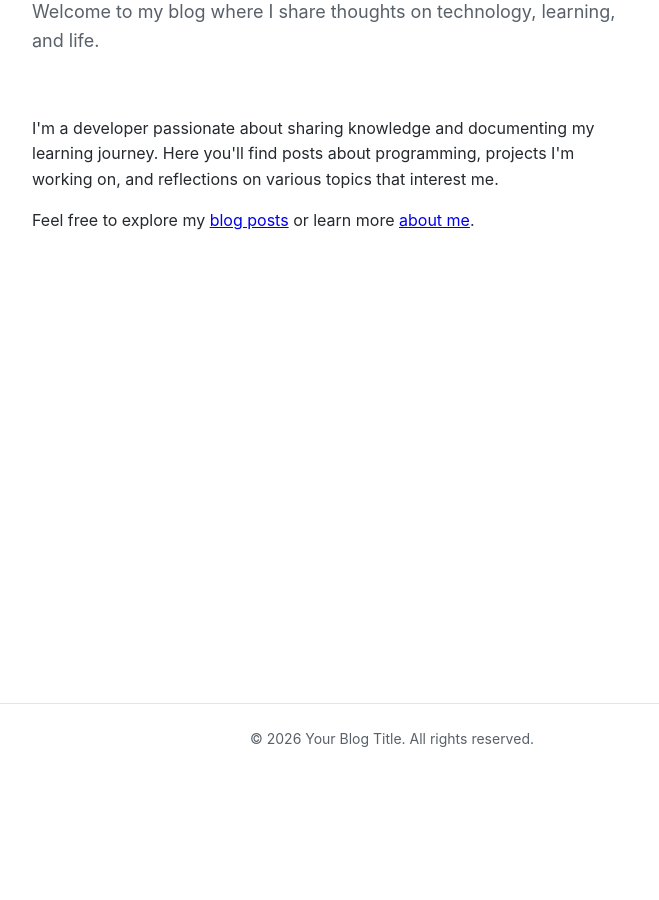
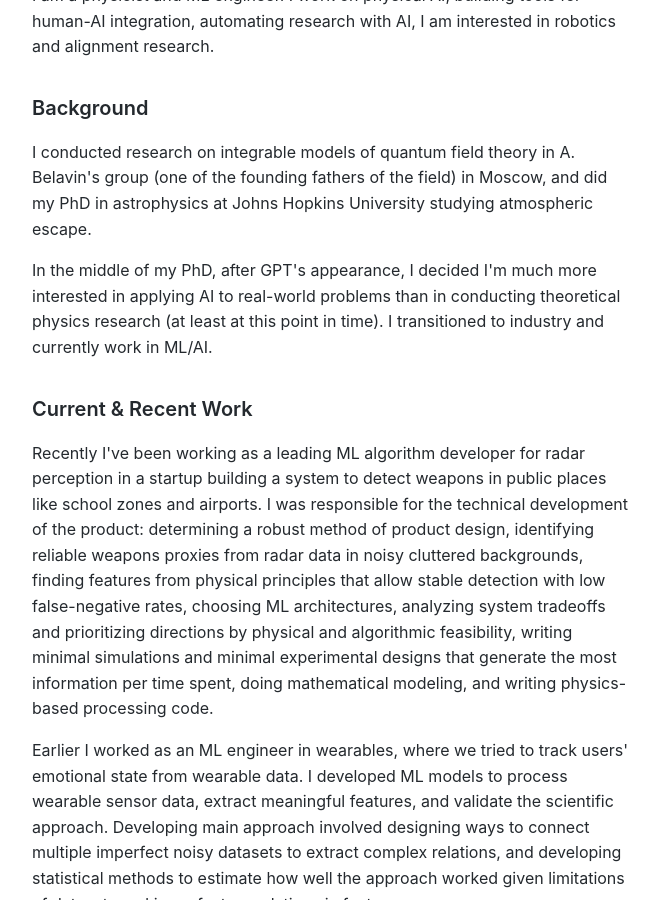
Before and after one commit to TatianaUshakova/TatianaUshakova.github.io, a Jekyll site: the page built from index.html, in a window 1280 px wide and 900 px high, scrolled down 203 px. Shown: the whole window, without its empty margins (248-907 px from the left). Built offline with Jekyll 4.4.1, drawn with Linux system fonts in a browser that asks for light colours; before the commit the page ends 977 px from its top, so only the background shows below that; some of the changed text lies outside the part shown.

Commit message:
Update homepage to display about content directly and refine site configuration
- Replace homepage with about page content for immediate visitor context
- Update site title to "Tatiana Ushakova" and improve description
- Remove placeholder welcome text and simplify page headers
- Add blog link references in project descriptions

🤖 Generated with [Claude Code](https://claude.ai/code)

Co-Authored-By: Claude <noreply@anthropic.com>

```diff
--- a/_config.yml
+++ b/_config.yml
@@ -1,7 +1,7 @@
-title: Your Blog Title
+title: Tatiana Ushakova
 email: your-email@domain.com
 description: >-
-  Write an awesome description for your new site here.
+  Physicist and ML engineer working on physical AI, human-AI integration, and alignment research.
 baseurl: ""
 url: "https://tatianaushakova.github.io"
 twitter_username: yourusername
--- a/about.html
+++ b/about.html
@@ -5,8 +5,7 @@ title: About
 
 <div class="about-page">
     <header class="page-header">
-        <h1>About Me</h1>
-        <p>Welcome! Let me tell you a bit about myself.</p>
+        <h1>About</h1>
     </header>
 
     <div class="about-content">
@@ -50,7 +49,7 @@ title: About
                     <strong>Time-spent-advisor:</strong> Most productivity tools tell you the breakdown of time spent on apps but give very little actionable information on what to do with it. I spent a lot of time analyzing my time use manually, asking "what exactly did I do ('submitted a refund for a trip', not 'answered emails'), what was the purpose of this action, and is it the best way to spend my time?", which gave me a lot of useful information for improving my productivity. Now I'm building an app that does the same automatically.
                 </li>
             </ul>
-            <p>These - and maybe a few more - will be posted here soon.</p>
+            <p>These - and maybe a few more - will be posted in the <a href="{{ '/blog' | relative_url }}">blog</a> section soon.</p>
         </section>
 
         <section class="blog-info">
--- a/index.html
+++ b/index.html
@@ -2,21 +2,66 @@
 layout: default
 ---
 
-<div class="home">
-    <section class="hero">
+<div class="about-page">
+    <header class="page-header">
         <h1>Tatiana Ushakova</h1>
-        <p>Welcome to my blog where I share thoughts on technology, learning, and life.</p>
+    </header>
+
+    <div class="about-content">
+        <section class="intro">
+            <p>
+                I am a physicist and ML engineer. I work on physical AI, building tools for human-AI integration, automating research with AI, I am interested in robotics and alignment research.
+            </p>
         </section>
 
-    <section class="welcome-content">
+        <section class="background">
+            <h2>Background</h2>
             <p>
-            I'm a developer passionate about sharing knowledge and documenting my learning journey.
-            Here you'll find posts about programming, projects I'm working on, and reflections on
-            various topics that interest me.
+                I conducted research on integrable models of quantum field theory in A. Belavin's group (one of the founding fathers of the field) in Moscow, and did my PhD in astrophysics at Johns Hopkins University studying atmospheric escape.
             </p>
             <p>
-            Feel free to explore my <a href="{{ '/blog' | relative_url }}">blog posts</a> or learn more
-            <a href="{{ '/about' | relative_url }}">about me</a>.
+                In the middle of my PhD, after GPT's appearance, I decided I'm much more interested in applying AI to real-world problems than in conducting theoretical physics research (at least at this point in time). I transitioned to industry and currently work in ML/AI.
             </p>
         </section>
+
+        <section class="work">
+            <h2>Current & Recent Work</h2>
+            <p>
+                Recently I've been working as a leading ML algorithm developer for radar perception in a startup building a system to detect weapons in public places like school zones and airports. I was responsible for the technical development of the product: determining a robust method of product design, identifying reliable weapons proxies from radar data in noisy cluttered backgrounds, finding features from physical principles that allow stable detection with low false-negative rates, choosing ML architectures, analyzing system tradeoffs and prioritizing directions by physical and algorithmic feasibility, writing minimal simulations and minimal experimental designs that generate the most information per time spent, doing mathematical modeling, and writing physics-based processing code.
+            </p>
+            <p>
+                Earlier I worked as an ML engineer in wearables, where we tried to track users' emotional state from wearable data. I developed ML models to process wearable sensor data, extract meaningful features, and validate the scientific approach. Developing main approach involved designing ways to connect multiple imperfect noisy datasets to extract complex relations, and developing statistical methods to estimate how well the approach worked given limitations of datasets and imperfect correlations in features.
+            </p>
+        </section>
+
+        <section class="projects">
+            <h2>Projects</h2>
+            <p>
+                In my free time I read research across various areas and build fun tools. Recently I've been working with the SO-arm 101 robotics arm on a couple of small projects, including a minimal version of a robotics cooker, and on more research side exploring whether the Karpathy-style autoresearch loop can extend to robotics, which is a nontrivial task because it needs tight iteration loops and can't be easily parallelized, but there's some hope for meaningful output from partial automation.
+            </p>
+            <p>I've also been building small tools for fun, including:</p>
+            <ul>
+                <li>
+                    <strong>Theoretical-physics-translate-LLM:</strong> Coming from a theoretical physics background, many radar-related books were annoying to read because they contained too much text description and weren't dense enough on formulas, meaning I spent much more time reading than I would on a few dense pages of PDF. I'm building a tool that converts any-topic PDFs into a style natural to a theoretical physicist. The natural extension would be a tool that takes any arXiv paper and rewrites it to another arXiv paper in the domain language of the reader, eliminating cognitive barriers to reading cross-domain publications.
+                </li>
+                <li>
+                    <strong>Time-spent-advisor:</strong> Most productivity tools tell you the breakdown of time spent on apps but give very little actionable information on what to do with it. I spent a lot of time analyzing my time use manually, asking "what exactly did I do ('submitted a refund for a trip', not 'answered emails'), what was the purpose of this action, and is it the best way to spend my time?", which gave me a lot of useful information for improving my productivity. Now I'm building an app that does the same automatically.
+                </li>
+            </ul>
+            <p>These - and maybe a few more - will be posted in the <a href="{{ '/blog' | relative_url }}">blog</a> section soon.</p>
+        </section>
+
+        <section class="blog-info">
+            <p>
+                Some of my posts on various topics can be found in the <a href="{{ '/blog' | relative_url }}">blog</a> section (more to be added).
+            </p>
+        </section>
+
+        <section class="connect">
+            <h2>Connect</h2>
+            <div class="social-links">
+                <a href="https://github.com/TatianaUshakova" target="_blank">GitHub</a>
             </div>
+        </section>
+    </div>
+</div>
```
Lines whose indentation alone changed are shown as unchanged.
